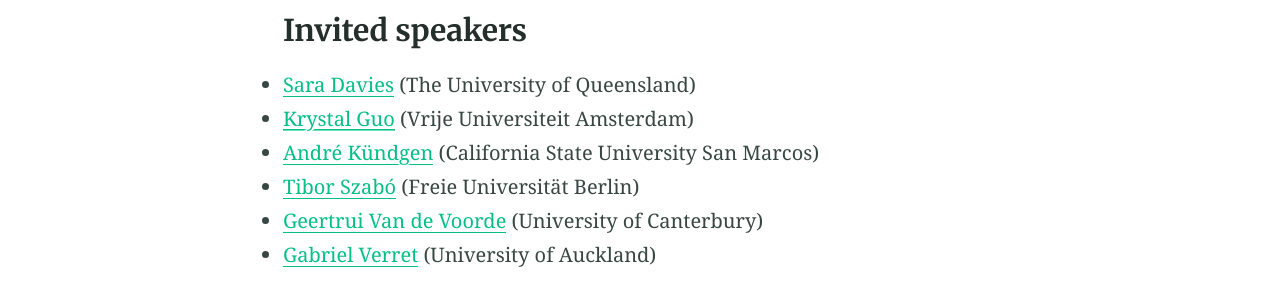
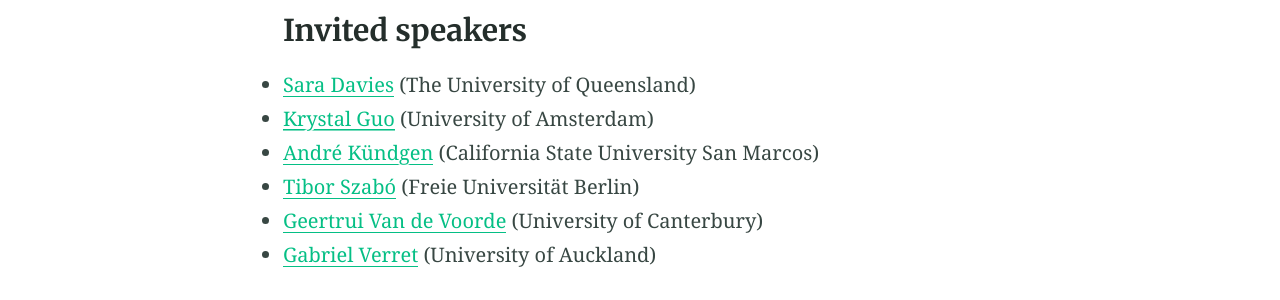
Before and after one commit to 45ACC/45ACC.github.io, a Jekyll site: the page built from index.md, in a window 1280 px wide. Shown: the part 920-1220 px from the top of the page. Built offline with Jekyll 4.4.1, drawn with Linux system fonts in a browser that asks for light colours.

Commit message:
Update index.md

```diff
--- a/index.md
+++ b/index.md
@@ -3,7 +3,7 @@ title: 45ACC
 feature_text: |
    # 45th Australasian Combinatorics Conference
    11th - 15th December 2023, at The University of Western Australia
-feature_image: "https://github.com/45ACC/45ACC.github.io/blob/main/view%20down%20winthrop.jpg"
+feature_image: "https://github.com/45ACC/45ACC.github.io/blob/5b9d47deeb212a24cd38c12a80fedb378c5892b3/view%20down%20winthrop.jpg"
 excerpt: "ACC is the annual conference of the Combinatorial Mathematics Society of Australasia (CMSA). "
 ---
 
@@ -16,7 +16,7 @@ The 45th ACC will be hosted by [The University of Western Australia](https://www
 ### Invited speakers
 
 - [Sara Davies](https://smp.uq.edu.au/profile/270/sara-davies) (The University of Queensland)
-- [Krystal Guo](https://krystalguo.com/) (Vrije Universiteit Amsterdam)
+- [Krystal Guo](https://krystalguo.com/) (University of Amsterdam)
 - [André Kündgen](https://public.csusm.edu/akundgen/) (California State University San Marcos)
 - [Tibor Szabó](https://page.mi.fu-berlin.de/szabo/) (Freie Universität Berlin)
 - [Geertrui Van de Voorde](https://www.math.canterbury.ac.nz/~g.voorde/) (University of Canterbury)
```
